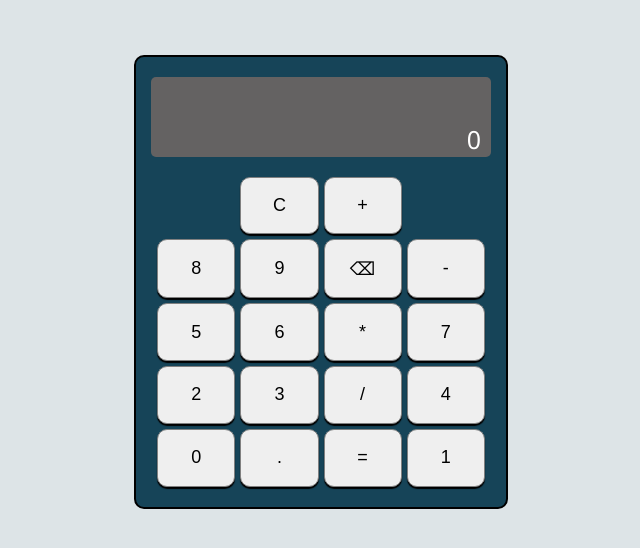
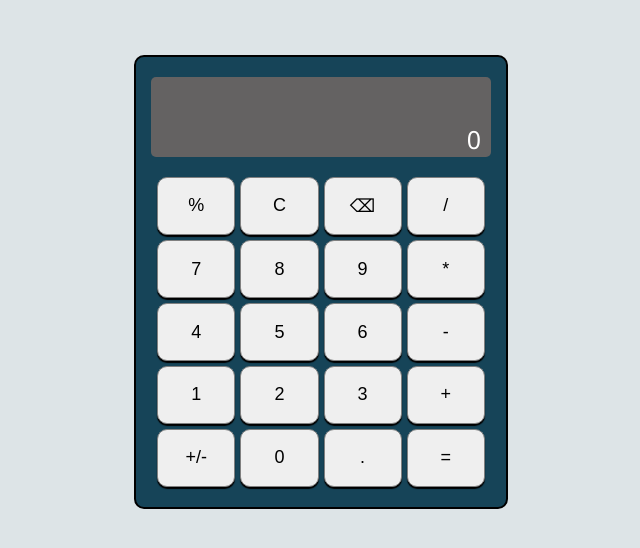
Before and after one commit to CMFernandes/calculator, a plain HTML site: page index.html in a window 1280 px wide. Shown: the part 112-660 px from the top of the page, without its empty margins (319-959 px from the left). Drawn offline with Linux system fonts and the light colour scheme.

Commit message:
final html

```diff
--- a/index.html
+++ b/index.html
@@ -16,28 +16,32 @@
     </div>
         <div class="btn-container">
 
-        <button  class="btn digit" >0</button>
+
+        <button class="btn" id="plusMinus">+/-</button>
+        <button  class="btn digit" id="zero">0</button>
         <button  class="btn" id= "decimal">.</button>
+        <button  class="btn" id="equalBtn">=</button>
 
-        <button  class="btn" id="equalBtn">=</button>
+
         <button  class="btn digit" >1</button>
         <button  class="btn digit" >2</button>
         <button  class="btn  digit" >3</button>
-        <button  id="diviBtn" class="btn operaBtn">/</button>
+        <button  id="addBtn" class="btn operaBtn">+</button>
 
         <button  class="btn digit" >4</button>
         <button  class="btn digit" >5</button>
         <button  class="btn digit" >6</button>
-        <button  id="multBtn" class="btn operaBtn">*</button>
+        <button  id="subBtn" class="btn operaBtn">-</button>
 
         <button  class="btn digit" >7</button>
         <button  class="btn digit" >8</button>
         <button  class="btn digit" >9</button>
+        <button  id="multBtn" class="btn operaBtn">*</button>
 
+        <button class="btn" id="percent">%</button>
+        <button  class="btn" id="clear">C</button>
         <button  class="btn" id="backSpace" >&#9003 </button>
-        <button  id="subBtn" class="btn operaBtn">-</button>
-        <button  class="btn" id="clear">C</button>
-        <button  id="addBtn" class="btn operaBtn">+</button>
+        <button  id="diviBtn" class="btn operaBtn">/</button>
         </div>
     </div>
     <script src="script.js"></script>
```
